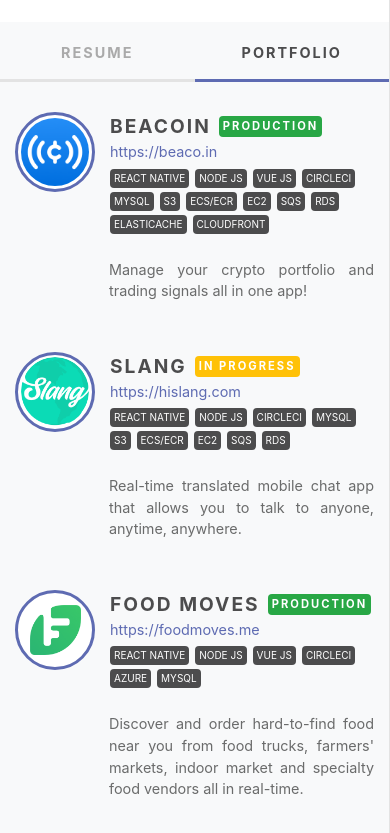
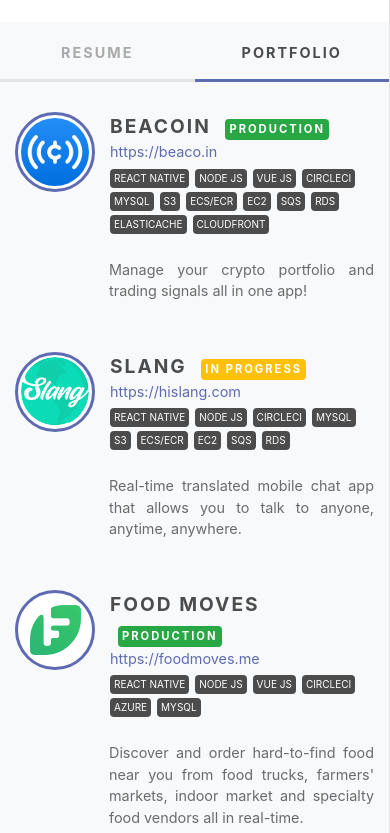
Before and after one commit to honzababarik/babarik.cz, a plain HTML site: page index.htm in a window 390 px wide. Shown: the part 1411-2244 px from the top of the page. Drawn offline with nearby package versions, Linux system fonts and the light colour scheme; files that its build step writes are made by us from their sources.

```diff
--- a/style.less
+++ b/style.less
@@ -424,6 +424,9 @@ section {
   .project {
     .header {
       align-items: flex-start;
+      .title {
+        display: block;
+      }
     }
   }
   .item {
```
